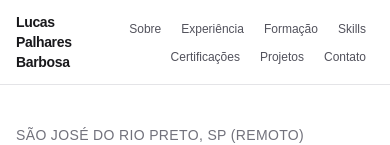
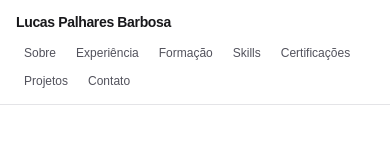
Before and after one commit to lucaspalharesbarbosa/curriculo-online-ia, a Next.js app in the folder frontend/: page / in a window 390 px wide. Shown: the top 145 px of the page. Built offline with nearby package versions, Linux system fonts and the light colour scheme; no server answers.

Commit message:
fix(frontend): corrigida responsividade do header e dos grids de experiência, skills e certificações

```diff
--- a/frontend/components/Certifications.tsx
+++ b/frontend/components/Certifications.tsx
@@ -39,7 +39,7 @@ export function Certifications({ items }: CertificationsProps) {
       <h2 className="text-2xl font-semibold text-zinc-900 dark:text-zinc-50">
         Certificações
       </h2>
-      <ul className="space-y-4">
+      <ul className="grid gap-4 md:grid-cols-2">
         {items.map((item) => (
           <li
             key={item.name}
--- a/frontend/components/ExperienceCard.tsx
+++ b/frontend/components/ExperienceCard.tsx
@@ -87,7 +87,7 @@ export function ExperienceSection({ experiences }: ExperienceSectionProps) {
       <h2 className="text-2xl font-semibold text-zinc-900 dark:text-zinc-50">
         Experiência Profissional
       </h2>
-      <div className="space-y-4">
+      <div className="grid gap-4 md:grid-cols-2">
         {experiences.map((experience) => (
           <ExperienceCard
             key={`${experience.company}-${experience.role}-${experience.startDate}`}
--- a/frontend/components/SiteHeader.tsx
+++ b/frontend/components/SiteHeader.tsx
@@ -15,7 +15,7 @@ export function SiteHeader() {
     <header className="sticky top-0 z-50 border-b border-zinc-200 bg-white/90 backdrop-blur dark:border-zinc-800 dark:bg-zinc-950/90">
       <nav
         aria-label="Navegação principal"
-        className="mx-auto flex max-w-5xl items-center justify-between gap-4 px-4 py-3 sm:px-6"
+        className="mx-auto flex max-w-5xl flex-col gap-2 px-4 py-3 sm:flex-row sm:items-center sm:justify-between sm:gap-4 sm:px-6"
       >
         <Link
           href="#about"
@@ -23,7 +23,7 @@ export function SiteHeader() {
         >
           Lucas Palhares Barbosa
         </Link>
-        <ul className="flex flex-wrap items-center justify-end gap-1 sm:gap-2">
+        <ul className="flex w-full flex-wrap items-center justify-start gap-1 sm:w-auto sm:justify-end sm:gap-2">
           {NAV_SECTIONS.map((section) => (
             <li key={section.id}>
               <a
--- a/frontend/components/SkillBadge.tsx
+++ b/frontend/components/SkillBadge.tsx
@@ -22,7 +22,7 @@ export function Skills({ groups }: SkillsProps) {
       <h2 className="text-2xl font-semibold text-zinc-900 dark:text-zinc-50">
         Habilidades Técnicas
       </h2>
-      <div className="space-y-5">
+      <div className="grid gap-5 sm:grid-cols-2 lg:grid-cols-3">
         {groups.map((group) => (
           <div key={group.category}>
             <h3 className="mb-2 text-sm font-semibold uppercase tracking-wide text-zinc-500 dark:text-zinc-400">
```
